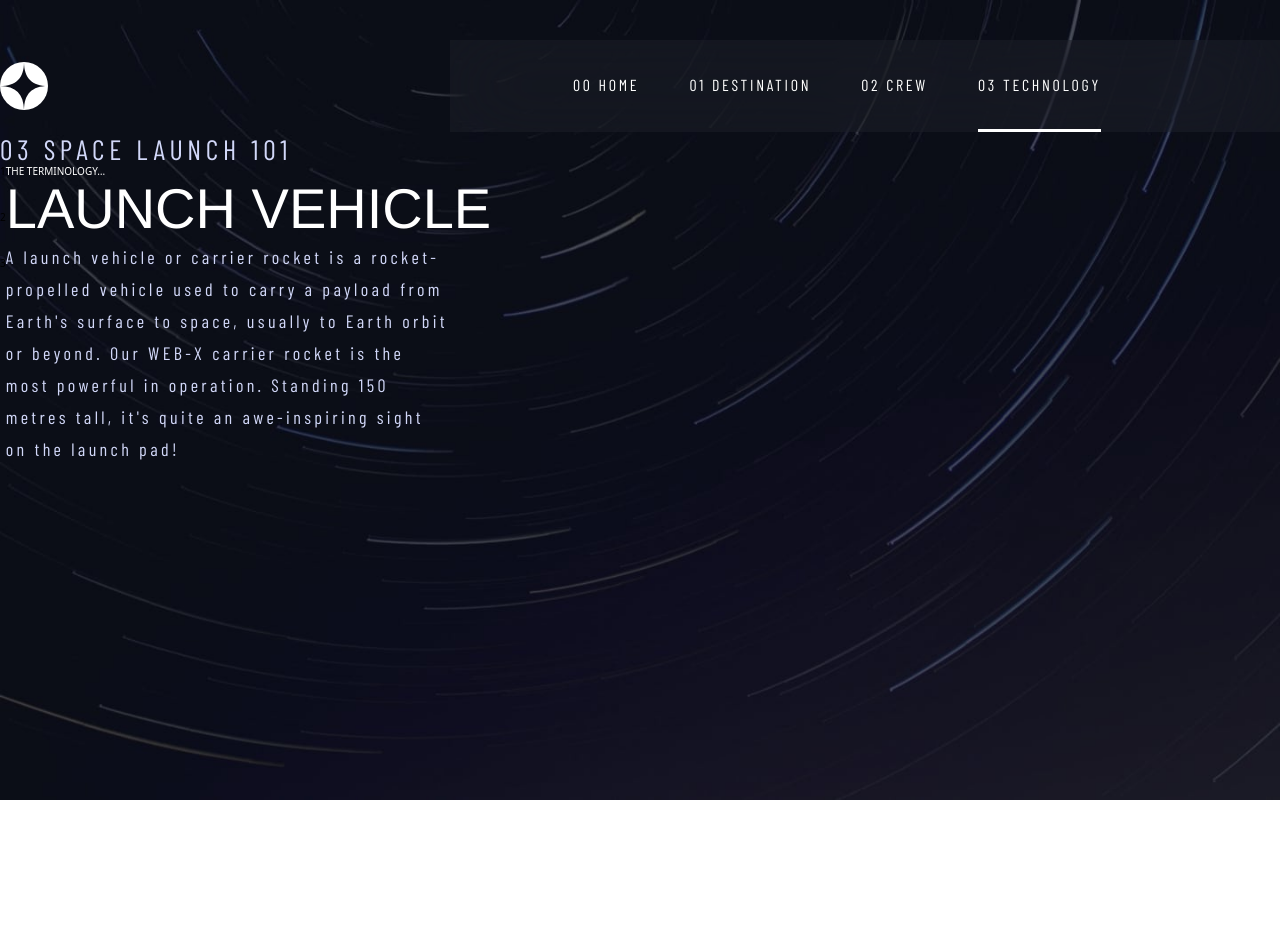
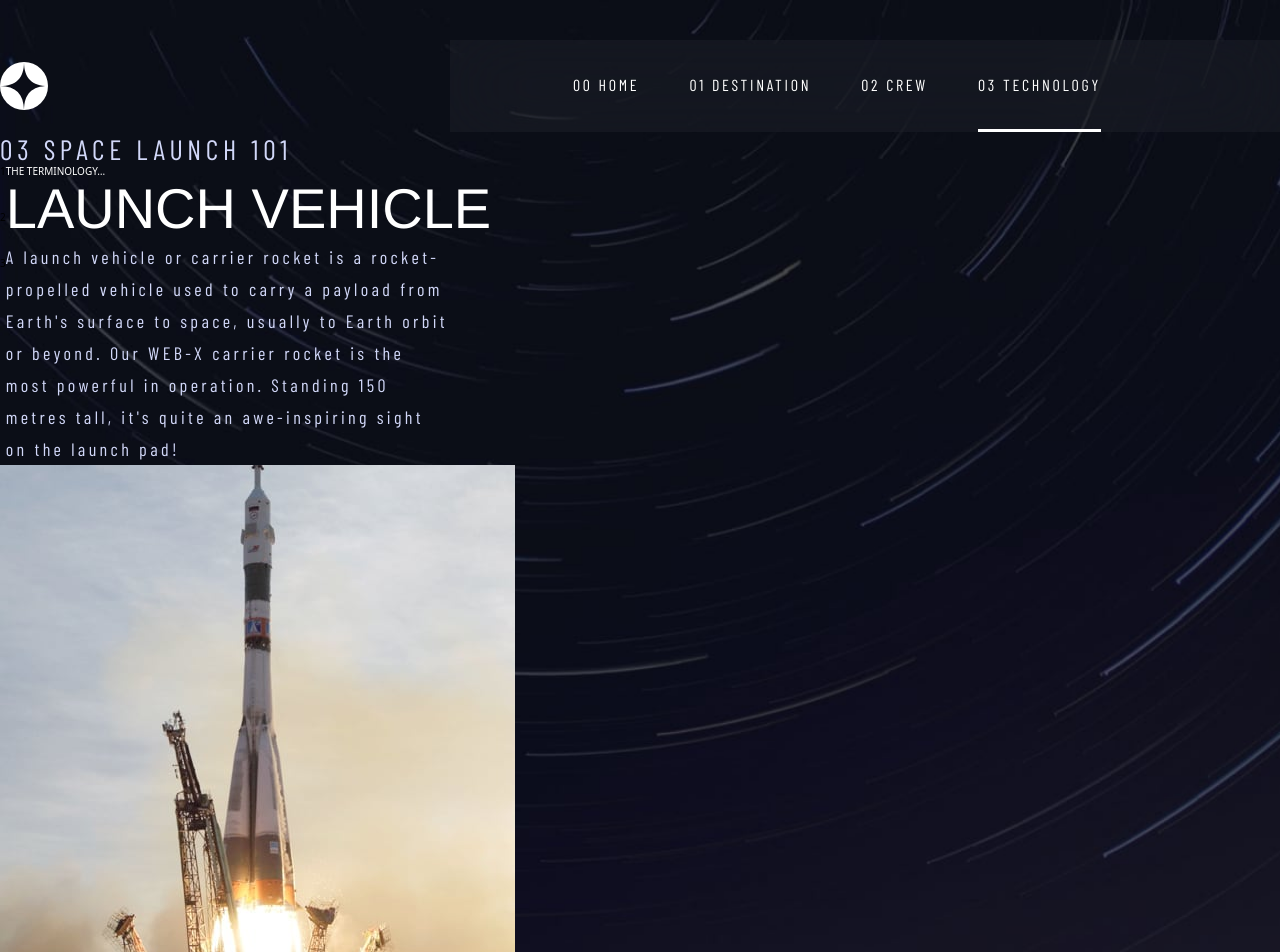
Before and after one commit to nomad-mystic/io.frontendmentor, a React (Vite) app in the folder space-tourism/: page /technology in a window 1280 px wide. Shown: the top 952 px of the page. Before the commit the page ends 800 px from the top, so only its background shows below. Built offline with nearby package versions, Linux system fonts and the light colour scheme; a web font is replaced by a local one.

Commit message:
kpm: Update technology page

```diff
--- a/space-tourism/src/pages/technology/TechnologyPage.css
+++ b/space-tourism/src/pages/technology/TechnologyPage.css
@@ -1,11 +1,13 @@
 .TechnologyPage {
     &-main {
         display: grid;
-        grid-template-columns: 1fr 1fr;
+        grid-template-columns: 630px 515px;
         margin-block-start: 7.6rem;
         margin-inline: auto;
         padding-block-end: 11.8rem;
         max-width: var(--main-element-width);
+        position: relative;
+        column-gap: 130px;
     }
 
     &-title {
@@ -15,8 +17,6 @@
     &-content {
         column-gap: 8rem;
     }
-
-    &-right {}
 
     &-nav {}
 
@@ -64,8 +64,13 @@
         }
     }
 
-    &-center {}
     &-left {}
+
+    &-right {
+        /*position: absolute;*/
+        /*right: 0;*/
+        margin-block-start: 6rem;
+    }
 }
 
 body.TechnologyPage {
--- a/space-tourism/src/pages/technology/TechnologyPage.tsx
+++ b/space-tourism/src/pages/technology/TechnologyPage.tsx
@@ -14,7 +14,9 @@ import TechnologyDataInterface from './interfaces/TechnologyDataInterface';
 
 // Data
 import data from './data/data.json';
+
 import TechnologyContent from './components/TechnologyContent.tsx';
+import TechnologyImage from './components/TechnologyImage.tsx';
 
 /**
  * @description
@@ -59,7 +61,7 @@ const TechnologyPage = (): React.JSX.Element => {
             <Header />
 
             <main className="TechnologyPage-main max-w-container">
-                <section className="TechnologyPage-right">
+                <section className="TechnologyPage-left">
                     <h2 className="TechnologyPage-title Heading-5 uppercase text-white"><span
                         className="TechnologyPage-number">03</span> SPACE LAUNCH 101</h2>
 
@@ -93,15 +95,14 @@ const TechnologyPage = (): React.JSX.Element => {
                     </section>
                 </section>
 
-                <section className="TechnologyPage-left">
-                    {/*{*/ }
-                    {/*    data.map((item: DestinationDataInterface): ReactNode => {*/ }
-                    {/*        if (activePlanet === item.id) {*/ }
-                    {/*            return (<DestinationImage key={ item.id } data={ item }/>)*/ }
-                    {/*        }*/ }
-                    {/*    })*/ }
-                    {/*}*/ }
-
+                <section className="TechnologyPage-right">
+                    {
+                        data.map((item: TechnologyDataInterface): ReactNode => {
+                            if (activeTech === item.id) {
+                                return (<TechnologyImage key={ item.id } data={ item }/>)
+                            }
+                        })
+                    }
                 </section>
             </main>
         </>
--- /dev/null
+++ b/space-tourism/src/pages/technology/components/TechnologyImage.tsx
@@ -0,0 +1,21 @@
+import React from 'react';
+
+// Interfaces
+import TechnologyDataInterface from '../interfaces/TechnologyDataInterface';
+
+/**
+ * @description
+ * @public
+ * @author Keith Murphy | nomadmystics@gmail.com
+ *
+ * @return {React.JSX.Element}
+ */
+const TechnologyImage = (props: { data: TechnologyDataInterface }): React.JSX.Element => {
+    return (
+        <figure className="TechnologyPage-image">
+            <img src={ props.data.image } alt={ props.data.imageAlt }/>
+        </figure>
+    );
+};
+
+export default TechnologyImage;
--- a/space-tourism/src/pages/technology/data/data.json
+++ b/space-tourism/src/pages/technology/data/data.json
@@ -3,7 +3,7 @@
         "id": "1",
         "subtitle": "THE TERMINOLOGY…",
         "title": "LAUNCH VEHICLE",
-        "image": "/technology/image-launch-vehicle-landscape.jpg",
+        "image": "/technology/image-launch-vehicle-portrait.jpg",
         "imageAlt": "",
         "body": "A launch vehicle or carrier rocket is a rocket-propelled vehicle used to carry a payload from Earth's surface to space, usually to Earth orbit or beyond. Our WEB-X carrier rocket is the most powerful in operation. Standing 150 metres tall, it's quite an awe-inspiring sight on the launch pad!"
     },
@@ -11,7 +11,7 @@
         "id": "2",
         "subtitle": "THE TERMINOLOGY…",
         "title": "SPACEPORT",
-        "image": "/technology/image-spaceport-landscape.jpg",
+        "image": "/technology/image-spaceport-portrait.jpg",
         "imageAlt": "",
         "body": "A spaceport or cosmodrome is a site for launching (or receiving) spacecraft, by analogy to the seaport for ships or airport for aircraft. Based in the famous Cape Canaveral, our spaceport is ideally situated to take advantage of the Earth’s rotation for launch."
     },
@@ -19,7 +19,7 @@
         "id": "3",
         "subtitle": "THE TERMINOLOGY…",
         "title": "SPACE CAPSULE",
-        "image": "/technology/image-space-capsule-landscape.jpg",
+        "image": "/technology/image-space-capsule-portrait.jpg",
         "imageAlt": "",
         "body": "A space capsule is an often-crewed spacecraft that uses a blunt-body reentry capsule to reenter the Earth's atmosphere without wings. Our capsule is where you'll spend your time during the flight. It includes a space gym, cinema, and plenty of other activities to keep you entertained."
     }
```
Also changed, not shown: space-tourism/src/pages/technology/components/TechnologyContent.tsx (+8 -2 lines).
